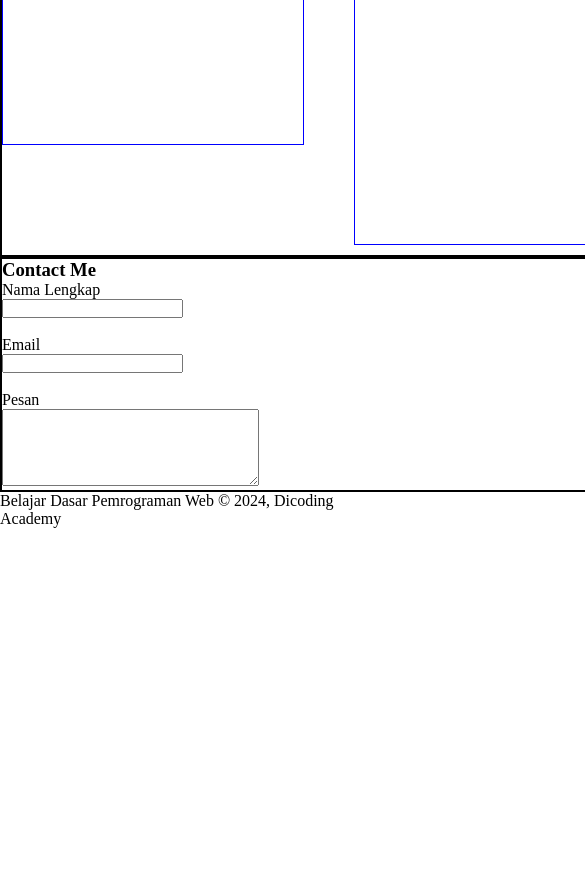
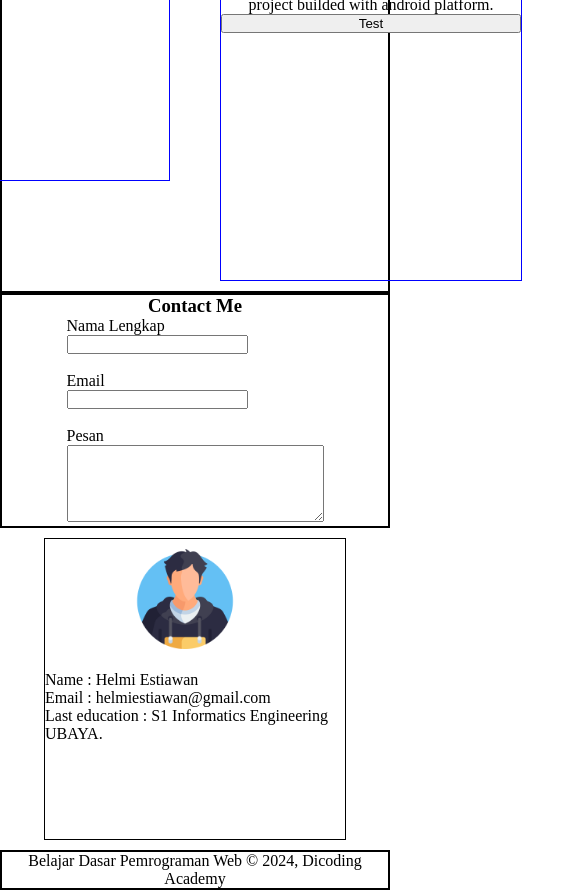
Before and after one commit to 101helmi/dicoding-fe-01-submission, a plain HTML site: page index.html in a window 390 px wide. Shown: the part 908-1798 px from the top of the page, 585 px wide, since content can reach past the window. Before the commit the page ends 1436 px from the top, so only its background shows below. Drawn offline with Linux system fonts and the light colour scheme.

Commit message:
Update style.css
- menambahkan responsif.

```diff
--- a/css/style.css
+++ b/css/style.css
@@ -56,7 +56,7 @@ main {
     gap: 10px;
 }
 
-.main-section {
+.main-content {
     flex-grow: 1;
 }
 
@@ -110,12 +110,32 @@ main {
 .contact-section {
     border-style: solid;
     border-width: 2px;
+
+    display: flex;
+    flex-direction: column;
+    justify-content: center;
+    align-items: center;
 }
 
-/* @media screen and (max-width: 1300px) {
+footer {
+    border-style: solid;
+    border-width: 2px;
+
+    /* height: 300px; */
+    text-align: center;
+}
+
+@media screen and (max-width: 1000px) {
     main {
         display: flex;
         flex-direction: column;
         justify-content: center;
     }
-} */
+
+    aside {
+        display: flex;
+        flex-direction: column;
+        align-items: center;
+        padding-bottom: 10px;
+    }
+}
```
